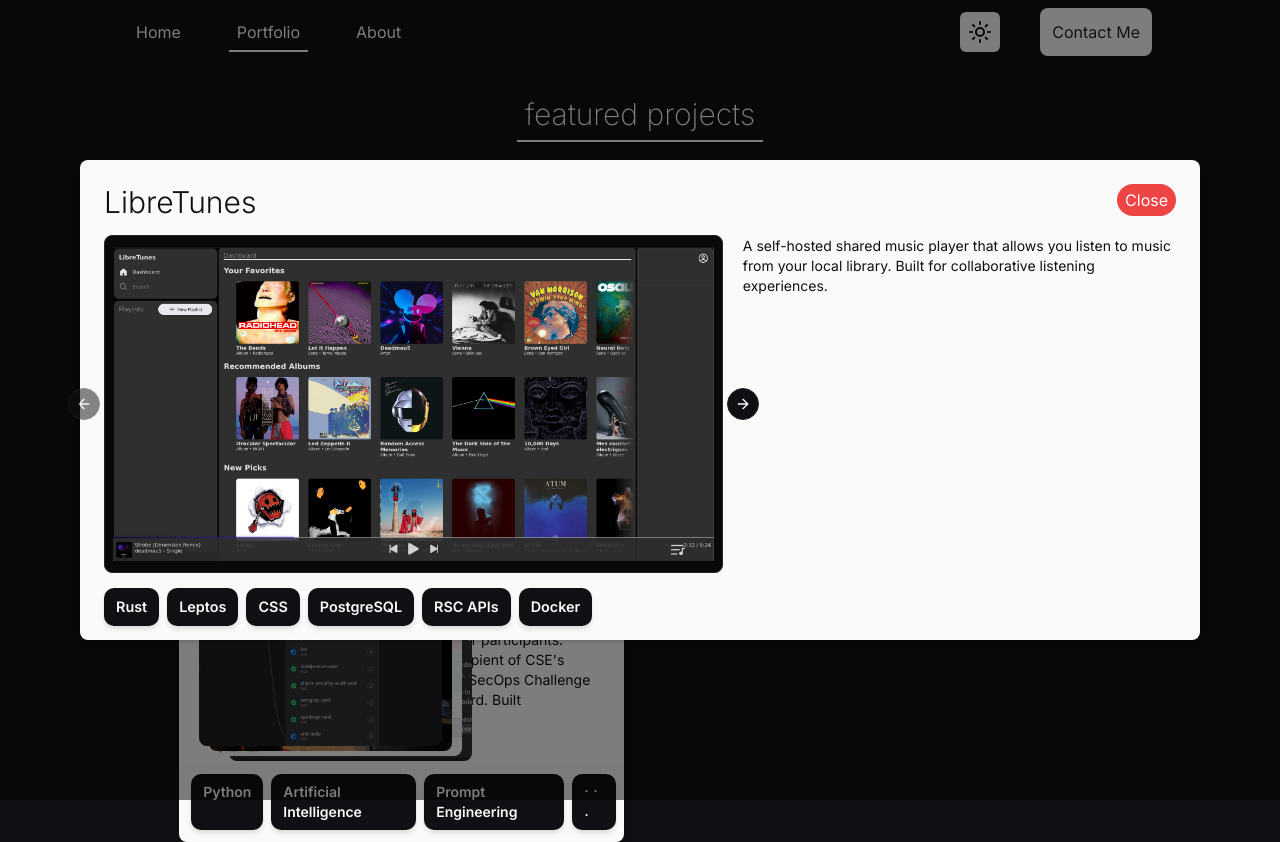
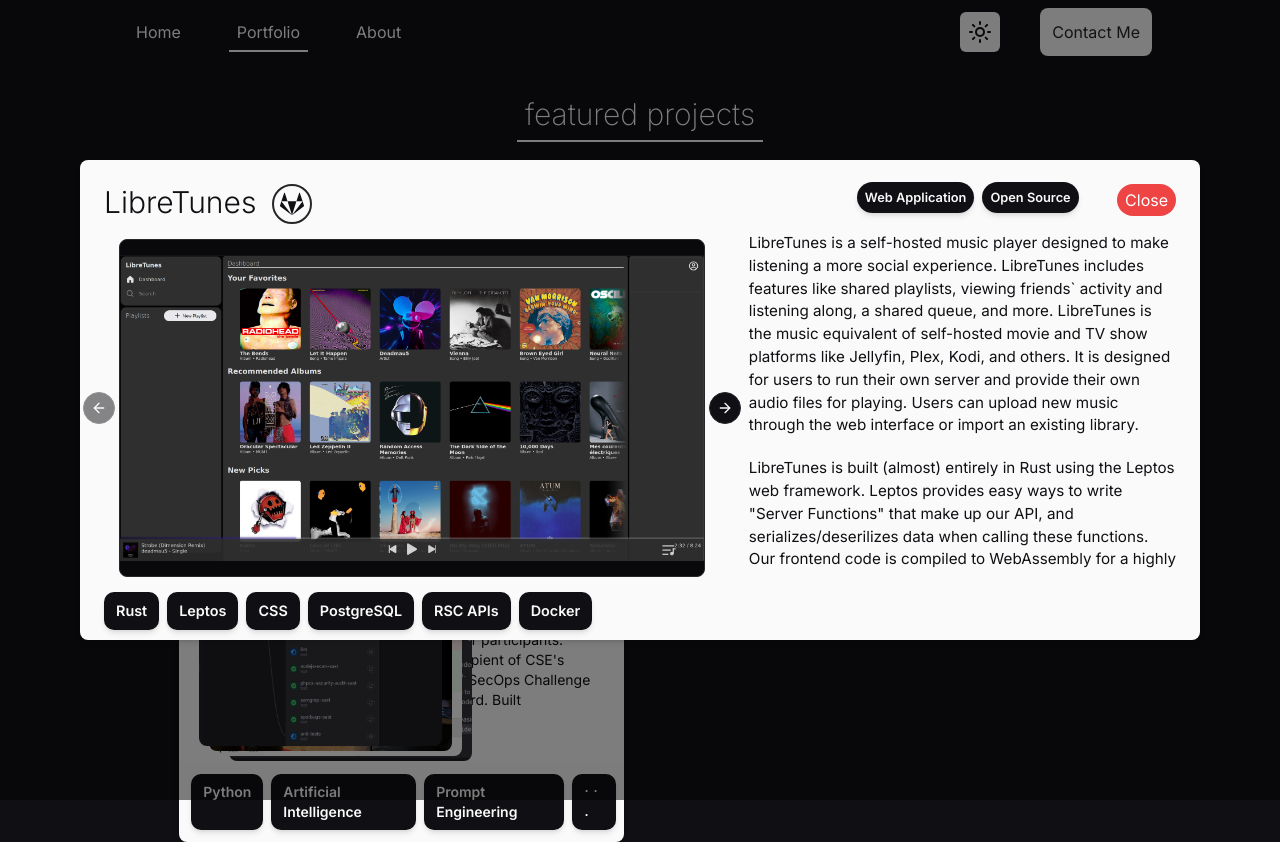
Before and after one commit to danny-zou18/portfolio-site, a Next.js app in the folder project/: page /portfolio in a window 1280 px wide. Both pictures are taken after a click on the element 401 px from the left and 340 px from the top of the page. Built offline with nearby package versions, Linux system fonts and the light colour scheme.

Commit message:
completed expandable featured project card

```diff
--- a/project/package.json
+++ b/project/package.json
@@ -10,15 +10,18 @@
   },
   "dependencies": {
     "@radix-ui/react-label": "^2.0.2",
+    "@radix-ui/react-popover": "^1.0.7",
     "@radix-ui/react-slot": "^1.0.2",
     "class-variance-authority": "^0.7.0",
     "clsx": "^2.1.1",
+    "date-fns": "^3.6.0",
     "embla-carousel-react": "^8.1.3",
     "framer-motion": "^11.2.6",
     "lucide-react": "^0.379.0",
     "next": "14.2.3",
     "next-themes": "^0.3.0",
     "react": "^18",
+    "react-day-picker": "^8.10.1",
     "react-dom": "^18",
     "react-hook-form": "^7.51.5",
     "react-icons": "^5.2.1",
--- a/project/src/components/portfolio/FeaturedProjects.tsx
+++ b/project/src/components/portfolio/FeaturedProjects.tsx
@@ -3,8 +3,9 @@
 import React, { useState } from "react";
 
 import { motion, AnimatePresence } from "framer-motion";
+import Image from "next/image";
 
-import Image from "next/image";
+import { FaGithub, FaGitlab } from "react-icons/fa";
 
 import {
   Carousel,
@@ -21,8 +22,11 @@
   types: string[];
   startDate: Date;
   endDate: Date;
+  github: string | null;
+  gitlab: string | null;
   brief_description: string;
   description: string;
+  how_built: string;
   skills: string[];
   images: string[];
 };
@@ -34,10 +38,14 @@
     types: ["Web Application", "Open Source"],
     startDate: new Date("2024-01-10"),
     endDate: new Date("9999-12-30"),
+    github: null,
+    gitlab: "Project Repository ^ https://gitlab.mregirouard.com/libretunes",
     brief_description:
       "A self-hosted music player that allows you listen to music from your local library. Built for collaborative listening experiences.",
     description:
-      "A self-hosted shared music player that allows you listen to music from your local library. Built for collaborative listening experiences.",
+      "LibreTunes is a self-hosted music player designed to make listening a more social experience. LibreTunes includes features like shared playlists, viewing friends` activity and listening along, a shared queue, and more. LibreTunes is the music equivalent of self-hosted movie and TV show platforms like Jellyfin, Plex, Kodi, and others. It is designed for users to run their own server and provide their own audio files for playing. Users can upload new music through the web interface or import an existing library.",
+    how_built:
+      'LibreTunes is built (almost) entirely in Rust using the Leptos web framework. Leptos provides easy ways to write "Server Functions" that make up our API, and serializes/deserilizes data when calling these functions. Our frontend code is compiled to WebAssembly for a highly response UI. Client-side routing also makes our site incredibly fast. We also use Axum webserver and axum-login for login, authentication, and user sessions. User data is stored in PostgreSQL and login session tokens are stored in Redis.',
     skills: ["Rust", "Leptos", "CSS", "PostgreSQL", "RSC APIs", "Docker"],
     images: [
       "/libretunes/libre4.png",
@@ -52,10 +60,15 @@
     types: ["Mobile Application", "Open Source", "Founder"],
     startDate: new Date("2023-05-01"),
     endDate: new Date("9999-12-30"),
+    github:
+      "Project Repository ^ https://github.com/danny-zou18/LifeScape | Website Repository ^ https://github.com/danny-zou18/LifeScape-Website",
+    gitlab: null,
     brief_description:
       "A mobile application that allows you to leverage a MMO-RPG style environment to gain motivation to do daily tasks to imrpove oneself.",
     description:
       "A mobile application that allows you to leverage a MMO-RPG style environment to gain motivation to do daily tasks to imrpove oneself.",
+    how_built:
+      "LibreTunes is built with Rust, Leptos, CSS, PostgreSQL, RSC APIs, and Docker.",
     skills: [
       "React Native",
       "TypeScript",
@@ -76,10 +89,15 @@
     types: ["Hackathon", "Winner 🏆", "SaaS"],
     startDate: new Date("2024-01-20"),
     endDate: new Date("2024-01-21"),
+    github: null,
+    gitlab:
+      "Merge Analyzer ^ https://gitlab.com/conuhacks_devman/mergeanalyzer | CI/CD Cal.com Implementation ^ https://gitlab.com/conuhacks_devman/demo-testing/cal.com",
     brief_description:
       "Participated in ConUHacks VIII with a team of 4 along 800 other participants. Recipient of CSE's DevSecOps Challenge Award. Built ",
     description:
-      "Participated in ConUHacks VIII with a team of 4 along 800 other participants. Recipient of CSE's DevSecOps Challenge Award. Built ",
+      "Participated in ConUHacks VIII with a team of 4 along 800 other partBadgeicipants. Recipient of CSE's DevSecOps Challenge Award. Built ",
+    how_built:
+      "LibreTunes is built with Rust, Leptos, CSS, PostgreSQL, RSC APIs, and Docker.",
     skills: [
       "Python",
       "Artificial Intelligence",
@@ -123,8 +141,8 @@
                   {project.title}
                 </motion.h2>
                 <motion.div>
-                  {project.types.map((type, index)=> (
-                    <motion.span>
+                  {project.types.map((type, index) => (
+                    <motion.span key={index}>
                       <span className="card p-1  bg-background rounded-[10px] font-[600] shadow-md cursor-pointer text-[.6rem] mr-2">
                         {type}
                       </span>
@@ -198,17 +216,72 @@
                       >
                         Close
                       </motion.button>
-                      <motion.h2 className="text-3xl font-[300] mb-2 text-background">
-                        {project.title}
-                      </motion.h2>
-                      <motion.div className="flex h-[21rem] mt-4">
+                      <motion.div className="flex flex-row justify-between w-11/12">
+                        <motion.div className="flex flex-row text-background">
+                          <motion.h2 className="text-3xl font-[300] mb-2">
+                            {project.title}
+                          </motion.h2>
+                          {project.github &&
+                            project.github.split(" | ").map((link, index) => {
+                              const [title, url] = link.split(" ^ ");
+                              return (
+                                <motion.a
+                                  key={index}
+                                  className="w-10 h-10 flex justify-center items-center ml-4 rounded-full  border-2"
+                                  href={url}
+                                  target="_blank"
+                                  title={title}
+                                  whileHover={{
+                                    scale: 1.2,
+                                    transition: { duration: 0.2 },
+                                    backgroundColor: "#00000070",
+                                  }}
+                                >
+                                  <FaGithub className="text-2xl" />
+                                </motion.a>
+                              );
+                            })}
+
+                          {project.gitlab &&
+                            project.gitlab.split("|").map((link, index) => {
+                              const [title, url] = link.split(" ^ ");
+                              return (
+                                <motion.a
+                                  key={index}
+                                  className="w-10 h-10 flex justify-center items-center ml-4 rounded-full  border-2"
+                                  href={url}
+                                  target="_blank"
+                                  title={title}
+                                  whileHover={{
+                                    scale: 1.2,
+                                    transition: { duration: 0.2 },
+                                    backgroundColor: "#00000070",
+                                  }}
+                                >
+                                  <FaGitlab className="text-2xl" />
+                                </motion.a>
+                              );
+                            })}
+                        </motion.div>
+
+                        <motion.div>
+                          {project.types.map((type, index) => (
+                            <motion.span key={index}>
+                              <span className="card p-2  bg-background rounded-[20px] font-[600] shadow-md cursor-pointer text-[.8rem] mr-2">
+                                {type}
+                              </span>
+                            </motion.span>
+                          ))}
+                        </motion.div>
+                      </motion.div>
+                      <motion.div className="flex h-[21rem] mt-3">
                         <motion.div className=" w-[100%] rounded-lg mr-5 flex justify-center items-center">
-                          <Carousel className="w-full">
+                          <Carousel className="w-[95%]">
                             <CarouselContent className="flex items-center ">
                               {project.images.map((src, index) => (
                                 <CarouselItem key={index}>
                                   <Card>
-                                    <CardContent className="flex items-center justify-center min-h-[21rem] max-h-[21rem] p-2 hover:max-h-full">
+                                    <CardContent className="flex items-center justify-center min-h-[21rem] max-h-[21rem] p-0 hover:max-h-full">
                                       <Image
                                         src={src}
                                         alt={`Project image ${index}`}
@@ -225,9 +298,12 @@
                             <CarouselNext />
                           </Carousel>
                         </motion.div>
-                        <motion.h5 className="text-sm w-[70%] font-[400] mb-1 text-background">
-                          {project.description}
-                        </motion.h5>
+                        <motion.div className="text-[.95rem] w-[70%] font-[400] mt-[-.5rem] pl-2 mb-1 text-background overflow-y-auto">
+                          <motion.h5>{project.description}</motion.h5>
+                          <motion.h5 className="mt-5">
+                            {project.how_built}
+                          </motion.h5>
+                        </motion.div>
                       </motion.div>
                       <motion.div className="flex flex-row mt-4 ">
                         {project.skills.map((skill, index) => (
```
Also changed, not shown: 1 other file (tests, documents, lock files or other folders).
